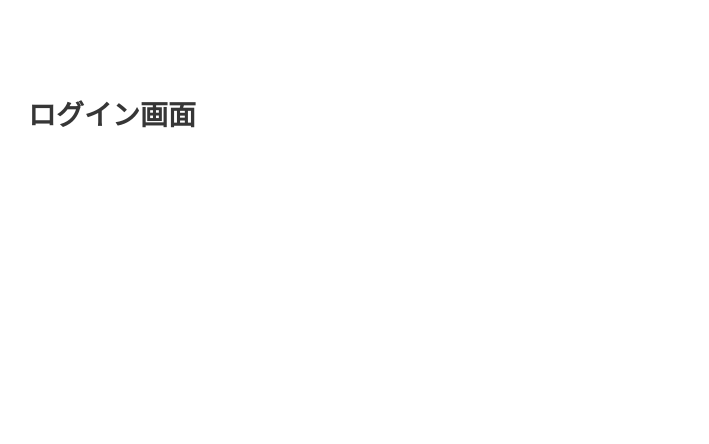
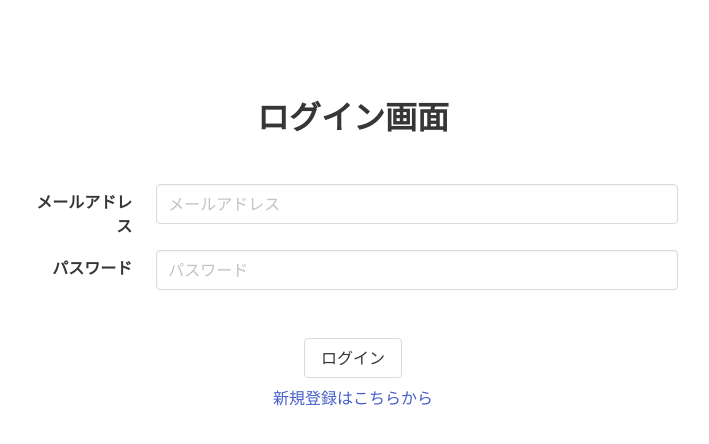
Before and after one commit to yutashimizu0612/bt-react3, a React (Create React App) app: page /login in a window 1280 px wide. Shown: the top 444 px of the page, without its empty margins (287-996 px from the left). Built offline with nearby package versions, Linux system fonts and the light colour scheme.

Commit message:
ログイン画面作成

```diff
--- a/src/pages/Login.js
+++ b/src/pages/Login.js
@@ -1,10 +1,49 @@
 import React from 'react';
+import { Link } from 'react-router-dom';
 
 const Login = () => {
   return (
-    <div>
-      <h2>ログイン画面</h2>
-    </div>
+    <>
+      <h2 className="title is-3 mb-6 has-text-centered">ログイン画面</h2>
+      <div className="field is-horizontal">
+        <div className="field-label is-normal">
+          <label className="label">メールアドレス</label>
+        </div>
+        <div className="field-body">
+          <div className="field">
+            <p className="control">
+              <input
+                className="input"
+                type="email"
+                placeholder="メールアドレス"
+              />
+            </p>
+          </div>
+        </div>
+      </div>
+      <div className="field is-horizontal">
+        <div className="field-label is-normal">
+          <label className="label">パスワード</label>
+        </div>
+        <div className="field-body">
+          <div className="field">
+            <p className="control">
+              <input
+                className="input"
+                type="password"
+                placeholder="パスワード"
+              />
+            </p>
+          </div>
+        </div>
+      </div>
+      <div className="mt-6 has-text-centered">
+        <button className="button">ログイン</button>
+      </div>
+      <div className="mt-2 has-text-centered">
+        <Link to="/">新規登録はこちらから</Link>
+      </div>
+    </>
   );
 };
 
```
